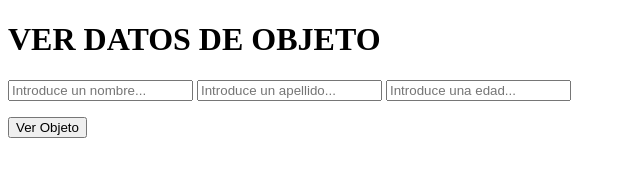
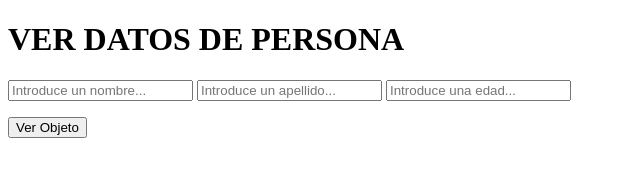
Before and after one commit to franaragoncei/fullstack, a plain HTML site: page Ejercicio14/ejercicio14.html in a window 1280 px wide. Shown: the whole page, without its empty margins (0-640 px from the left). Drawn offline with Linux system fonts and the light colour scheme.

Commit message:
Subiendo archivos 2

```diff
--- a/Ejercicio14/ejercicio14.html
+++ b/Ejercicio14/ejercicio14.html
@@ -7,7 +7,7 @@
     <title>Document</title>
 </head>
 <body>
-    <h1>VER DATOS DE OBJETO</h1>
+    <h1>VER DATOS DE PERSONA</h1>
     <input id="nombre" type="text" placeholder="Introduce un nombre...">
     <input id="apellido" type="text" placeholder="Introduce un apellido...">
     <input id="edad" type="number" placeholder="Introduce una edad...">
```
